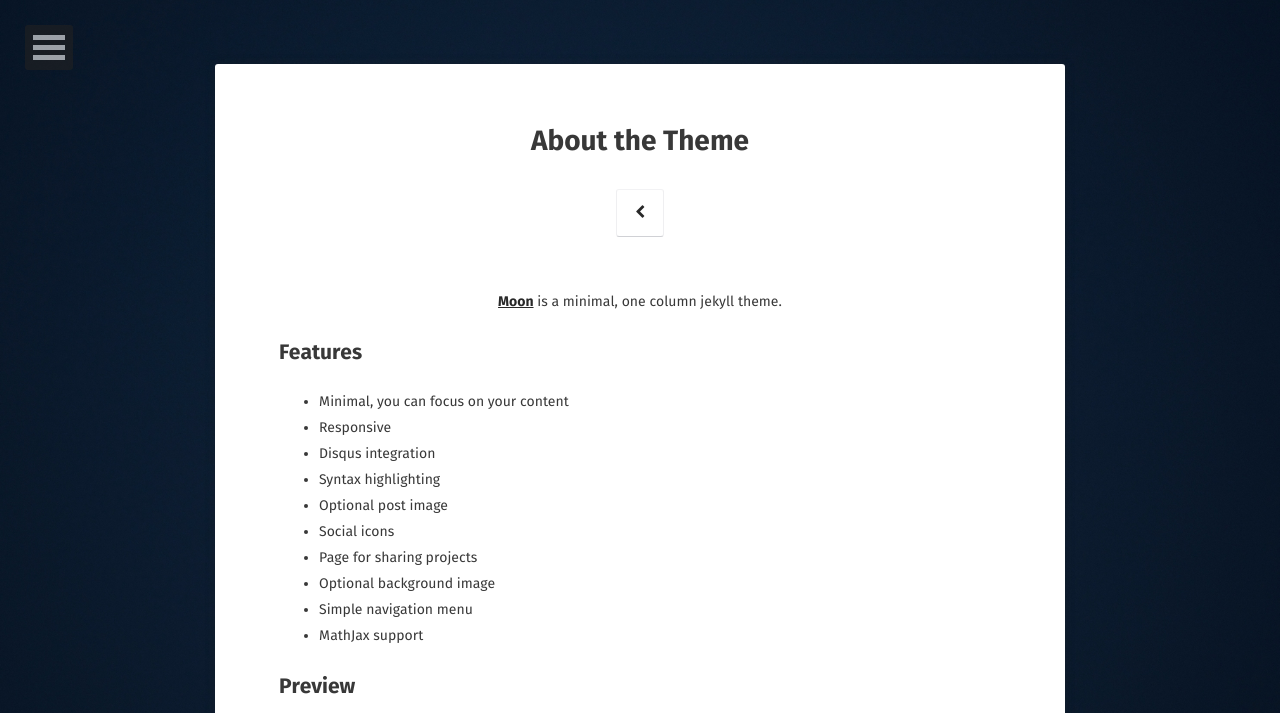
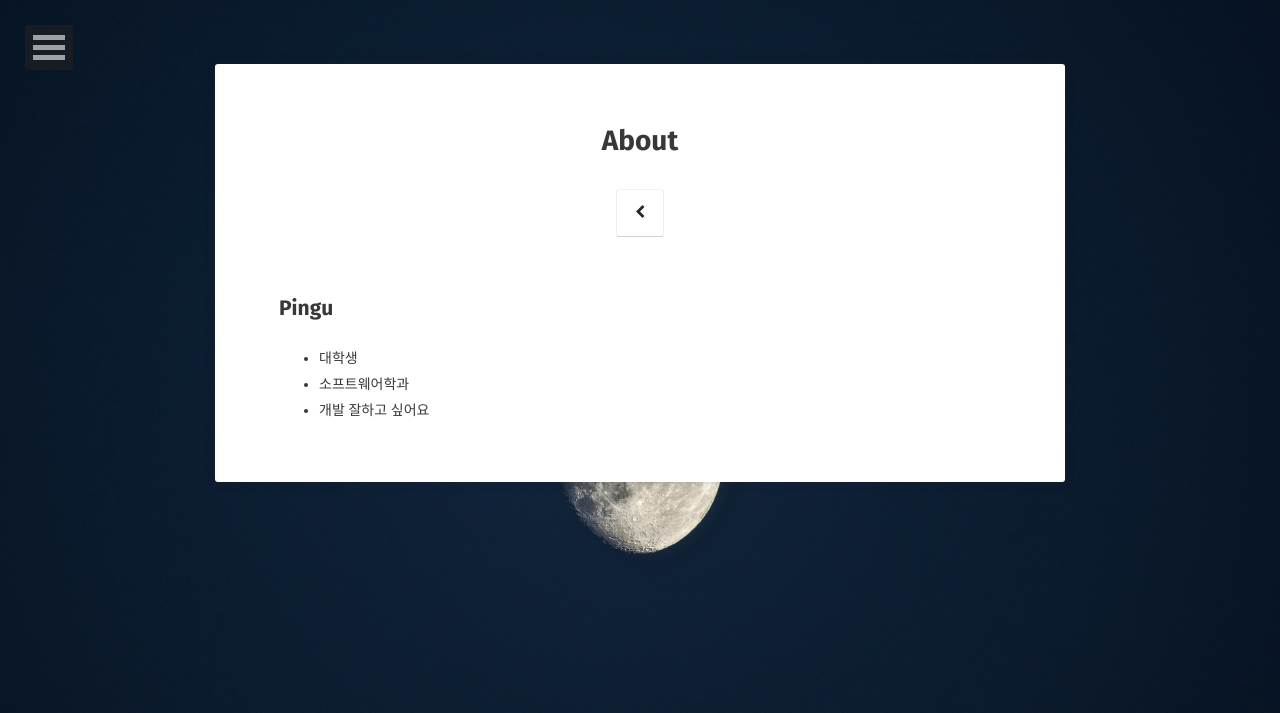
Before and after one commit to gungadinn/gungadinn.github.io, a Jekyll site: the page built from about/index.md, in a window 1280 px wide. Shown: the top 713 px of the page. Built offline with Jekyll 4.4.1, drawn with Linux system fonts in a browser that asks for light colours; some web fonts are replaced; some of the changed text lies outside the part shown; grey boxes are pictures that could not be loaded.

Commit message:
update file

```diff
--- a/_config.yml
+++ b/_config.yml
@@ -8,7 +8,7 @@ logo:               'assets/img/moon2.png'
 background:         'assets/img/background.jpg'
 tiled_bg:           false   # Set this true if you want to tile your background image, otherwise it will be covered
 locale:             en_US
-url:                https://gungadinn.github.io/
+url:                https://gungadinn.github.io
 
 # Jekyll
 permalink:          /:Pingu/
--- a/about/index.md
+++ b/about/index.md
@@ -1,37 +1,14 @@
 ---
 layout: page
-title: About the Theme
-tags: [about, Jekyll, theme, moon]
-date: 2016-03-21
+title: About
+tags: [about]
+date: 2019-07-1
 comments: false
 ---
 
-<center><a href="http://taylantatli.github.io/Moon"><b>Moon</b></a> is a minimal, one column jekyll theme.</center>
 
-## Features
-* Minimal, you can focus on your content
-* Responsive
-* Disqus integration
-* Syntax highlighting
-* Optional post image
-* Social icons
-* Page for sharing projects
-* Optional background image
-* Simple navigation menu
-* MathJax support
 
-## Preview
-
-{% capture images %}
-    https://cloud.githubusercontent.com/assets/754514/14509720/61c61058-01d6-11e6-93ab-0918515ecd56.png
-    https://cloud.githubusercontent.com/assets/754514/14509716/61ac6c8e-01d6-11e6-879f-8308883de790.png
-{% endcapture %}
-{% include gallery images=images caption="Screenshots of Moon Theme" cols=2 %}
-
-See a [live version of Moon](http://taylantatli.github.io/Moon) hosted on GitHub.
-
-## Getting Started
-
-To learn how to install and use this theme check out the [Setup Guide](http://taylantatli.me/Moon/moon-theme/) for more information.
-
-[Install Moon](https://github.com/TaylanTatli/Moon){: .btn}
+## Pingu
+* 대학생
+* 소프트웨어학과
+* 개발 잘하고 싶어요
```
Also changed, not shown: _posts/2019-07-01-first.md (+4 -0 lines), assets/img/logo.png (deleted), assets/img/logo2.png (deleted), assets/img/placeholder-big.jpg (deleted), posts/index.md (line endings or trailing spaces).
